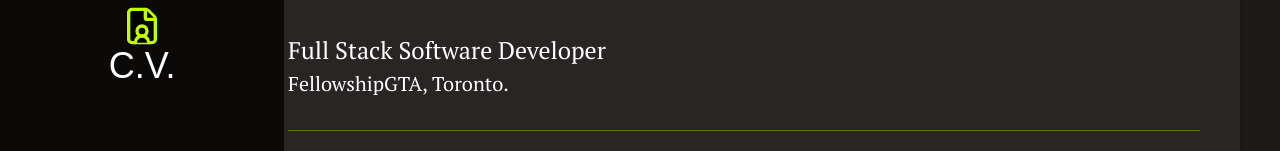
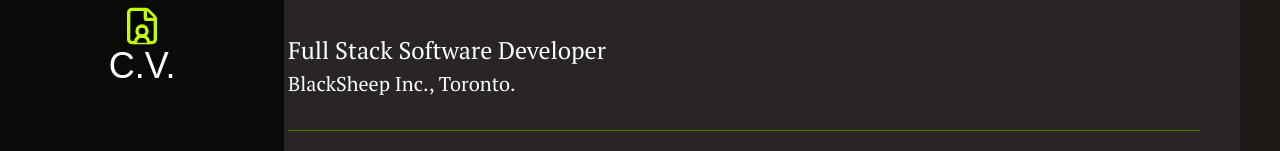
Before and after one commit to sean-xiao-zhao7/portfolio_personal_nextjs, a Next.js app: page /cv in a window 1280 px wide. Shown: the part 170-321 px from the top of the page. Built offline with nearby package versions, Linux system fonts and the light colour scheme; a web font is replaced by a local one.

Commit message:
Update CV

```diff
--- a/app/cv/page.tsx
+++ b/app/cv/page.tsx
@@ -8,7 +8,7 @@
         <PageMainHeader>Curriculum Vitae</PageMainHeader>
         <PageBody>
             <PageParagraph>
-                <AboutSection h2Content="Full Stack Software Developer" h3Content="FellowshipGTA, Toronto.">
+                <AboutSection h2Content="Full Stack Software Developer" h3Content="BlackSheep Inc., Toronto.">
                     <p>As a member of a small team, design and build web and mobile applications.</p>
                     <p>
                         Focus on responsive design, UI/UX usability, aesthetics, maintainability and scalability.
```
